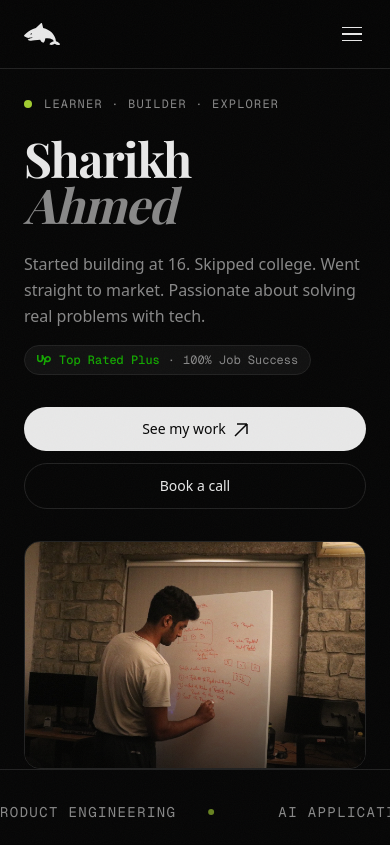
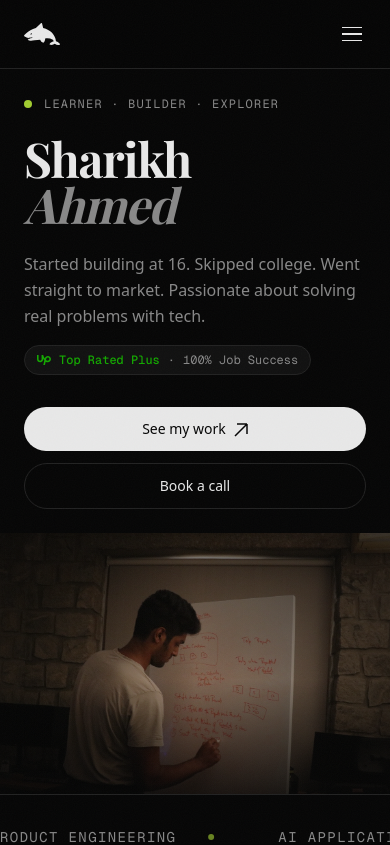
Before and after one commit to sharikhBat/sharikh-site, a Next.js app: page / in a window 390 px wide. Shown: the top 845 px of the page. Built offline with nearby package versions, Linux system fonts and the light colour scheme.

Commit message:
Mobile hero image blend effect matching desktop

```diff
--- a/src/components/Hero.tsx
+++ b/src/components/Hero.tsx
@@ -134,14 +134,14 @@ export function Hero() {
         </div>
       </div>
 
-      {/* Mobile: image below content */}
+      {/* Mobile: image below content — full bleed with gradient blend */}
       <motion.div
-        initial={{ opacity: 0, scale: 0.95 }}
-        animate={{ opacity: 1, scale: 1 }}
-        transition={{ duration: 1, delay: 0.6, ease: [0.22, 1, 0.36, 1] }}
-        className="md:hidden px-6 mt-8"
+        initial={{ opacity: 0 }}
+        animate={{ opacity: 1 }}
+        transition={{ duration: 1.2, delay: 0.6, ease: [0.22, 1, 0.36, 1] }}
+        className="md:hidden relative w-full mt-6 -mb-8"
       >
-        <div className="relative aspect-[3/2] rounded-2xl overflow-hidden border border-border">
+        <div className="relative aspect-[4/3] overflow-hidden">
           <Image
             src="/sharikh.jpg"
             alt="Sharikh Ahmed at a whiteboard"
@@ -150,7 +150,9 @@ export function Hero() {
             className="object-cover object-center"
             priority
           />
-          <div className="absolute inset-0 bg-gradient-to-t from-background/60 via-transparent to-transparent" />
+          {/* Blend edges into background */}
+          <div className="absolute inset-0 bg-gradient-to-t from-background via-background/30 to-background/60" />
+          <div className="absolute inset-0 bg-gradient-to-r from-background/50 via-transparent to-background/50" />
         </div>
       </motion.div>
 
```
